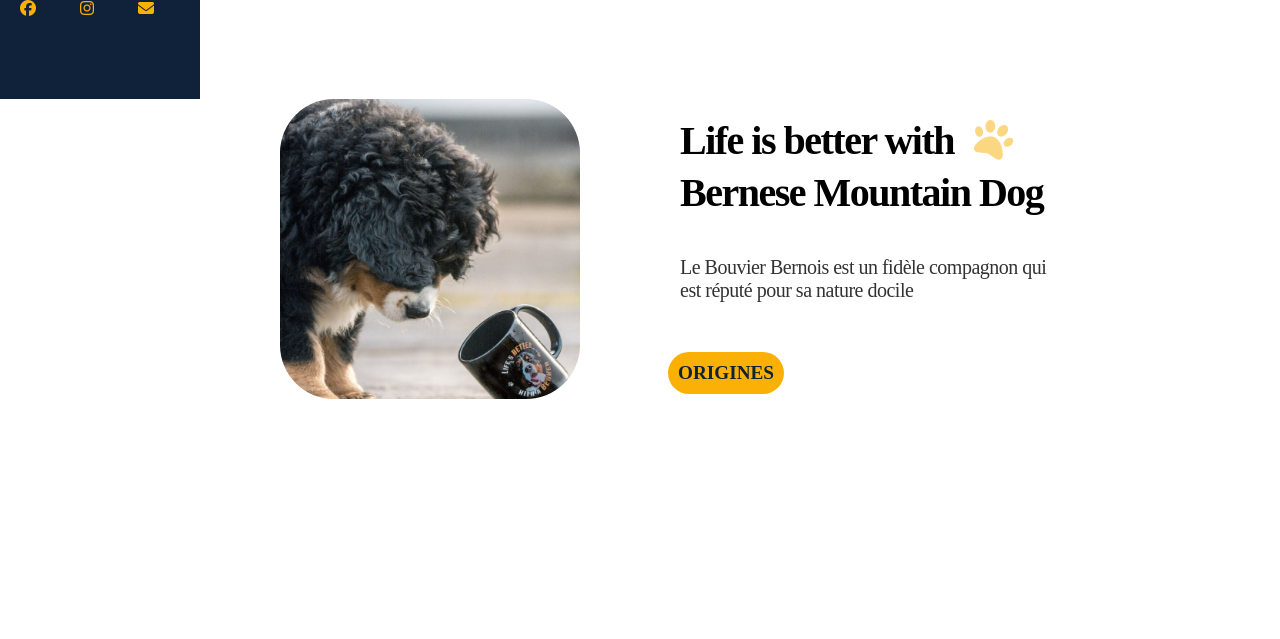
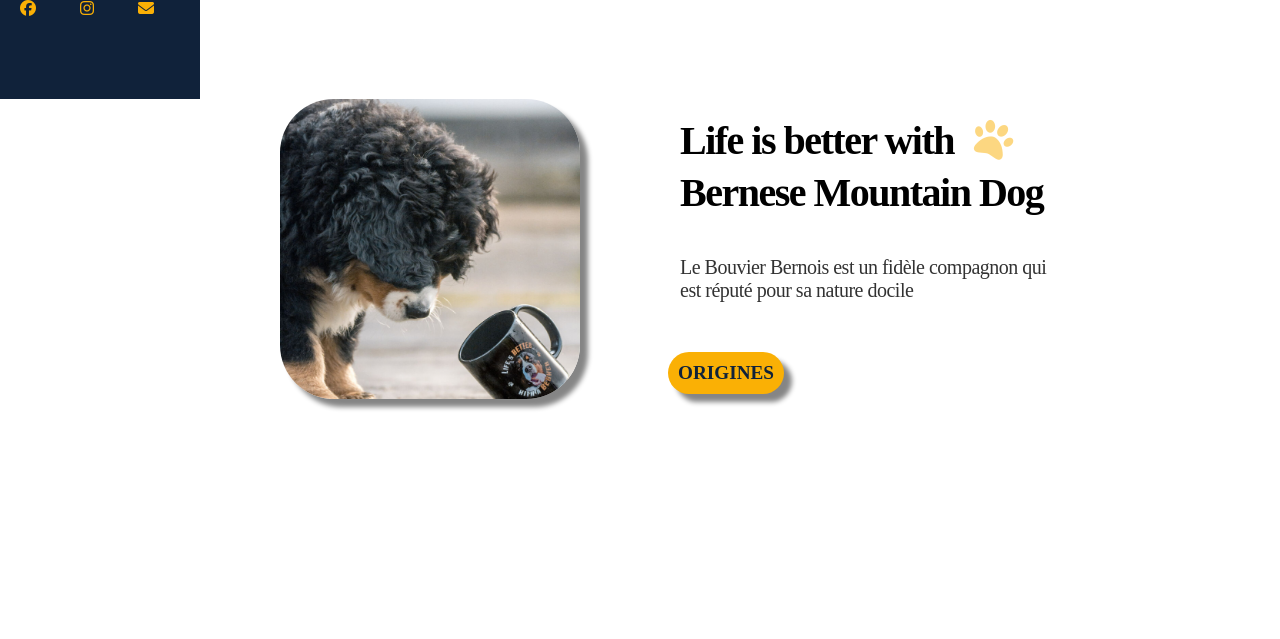
Before and after one commit to Geoffreyabr/Geoffreyabr, a PHP site: page /accueil1.html in a window 1280 px wide; the page is wider, and only the part inside the window is pictured. Shown: the part 701-1340 px from the top of that part. Run offline with PHP 8.4, Linux system fonts and the light colour scheme; some libraries are stand-ins or nearby versions; some web fonts are replaced.

Commit message:
putting shadow on button and photo2

```diff
--- a/style.css
+++ b/style.css
@@ -162,6 +162,8 @@ button {
     margin-left: 560px;
     margin-right: 560px;
     border: none;
+    box-shadow: 8px 8px 5px 0px rgba(0,0,0,0.48);
+
 
 }
 
@@ -199,6 +201,8 @@ section .photopage2 {
     border-radius: 18%;
     background-size: contain;
     background-size: cover;
+    box-shadow: 8px 8px 5px 0px rgba(0,0,0,0.48);
+
 }
 
 section .page2 aside h4 {
```
